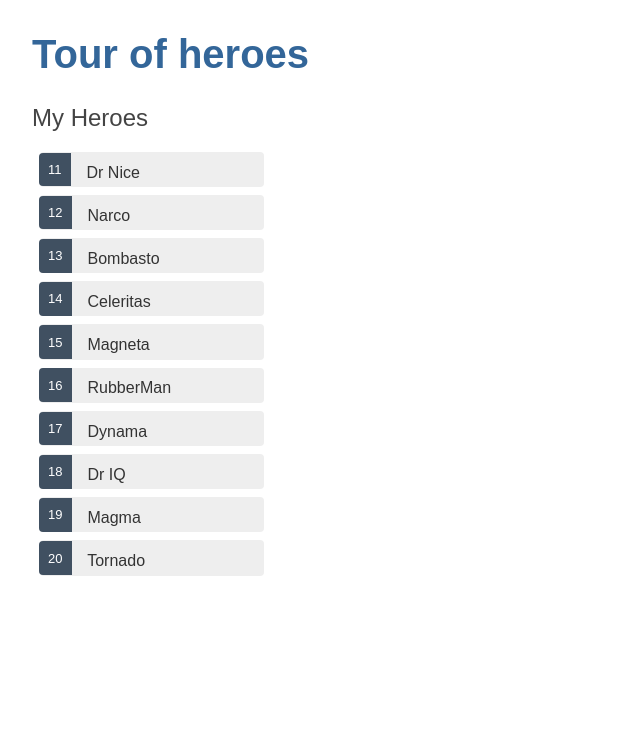
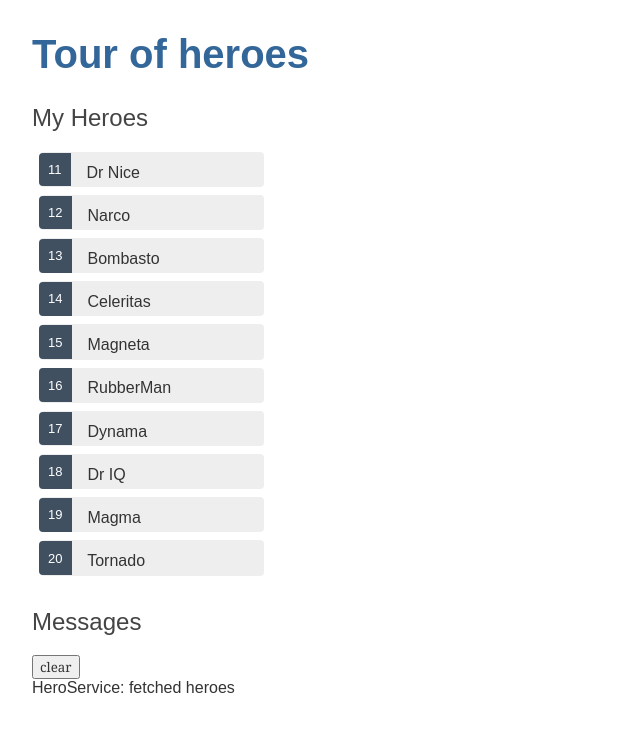
Before and after one commit to vuonghuuthien/Tour-of-Heroes-App, an Angular app: page / in a window 1280 px wide. Shown: the top 732 px of the page, without its empty margins (0-640 px from the left). Built offline with nearby package versions, Linux system fonts and the light colour scheme.

Commit message:
Services with Messages

```diff
--- a/src/app/app.component.html
+++ b/src/app/app.component.html
@@ -1,2 +1,3 @@
 <h1>{{title}}</h1>
 <app-heroes></app-heroes>
+<app-messages></app-messages>
--- a/src/app/app.module.ts
+++ b/src/app/app.module.ts
@@ -6,13 +6,15 @@
 import { HeroesComponent } from './heroes/heroes.component';
 
 import { FormsModule } from '@angular/forms';
-import { HeroDetailComponent } from './hero-detail/hero-detail.component'; // <-- NgModel lives here
+import { HeroDetailComponent } from './hero-detail/hero-detail.component';
+import { MessagesComponent } from './messages/messages.component'; // <-- NgModel lives here
 
 @NgModule({
   declarations: [
     AppComponent,
     HeroesComponent,
-    HeroDetailComponent
+    HeroDetailComponent,
+    MessagesComponent
   ],
   imports: [
     BrowserModule,
--- a/src/app/hero.service.ts
+++ b/src/app/hero.service.ts
@@ -1,16 +1,18 @@
-import { Injectable } from '@angular/core';
-import { Hero } from './hero';
-import { HEROES } from './mock-heroes';
-import { Observable, of } from 'rxjs';
+import { Injectable } from "@angular/core";
+import { Hero } from "./hero";
+import { HEROES } from "./mock-heroes";
+import { Observable, of } from "rxjs";
+import { MessageService } from "./message.service";
 
 @Injectable({
-  providedIn: 'root'
+  providedIn: "root"
 })
 export class HeroService {
-
-  constructor() { }
+  constructor(private messageService: MessageService) {}
 
   getHeroes(): Observable<Hero[]> {
+    // TODO: send the message _after_ fetching the heroes
+    this.messageService.add("HeroService: fetched heroes");
     return of(HEROES);
   }
 }
--- /dev/null
+++ b/src/app/message.service.ts
@@ -0,0 +1,19 @@
+import { Injectable } from '@angular/core';
+
+@Injectable({
+  providedIn: 'root'
+})
+export class MessageService {
+
+  messages: string[] = [];
+
+  constructor() { }
+
+  add(message: string) {
+    this.messages.push(message);
+  }
+
+  clear() {
+    this.messages = [];
+  }
+}
--- /dev/null
+++ b/src/app/messages/messages.component.html
@@ -0,0 +1,7 @@
+<div *ngIf="messageService.messages.length">
+
+    <h2>Messages</h2>
+    <button class="clear" (click)="messageService.clear()">clear</button>
+    <div *ngFor='let message of messageService.messages'> {{message}} </div>
+
+</div>
--- /dev/null
+++ b/src/app/messages/messages.component.ts
@@ -0,0 +1,16 @@
+import { Component, OnInit } from '@angular/core';
+import { MessageService } from '../message.service';
+
+@Component({
+  selector: 'app-messages',
+  templateUrl: './messages.component.html',
+  styleUrls: ['./messages.component.css']
+})
+export class MessagesComponent implements OnInit {
+
+  constructor(public messageService: MessageService) {}
+
+  ngOnInit() {
+  }
+
+}
```
Also changed, not shown: src/app/messages/messages.component.css (added), 2 other files (tests, documents, lock files or other folders).
